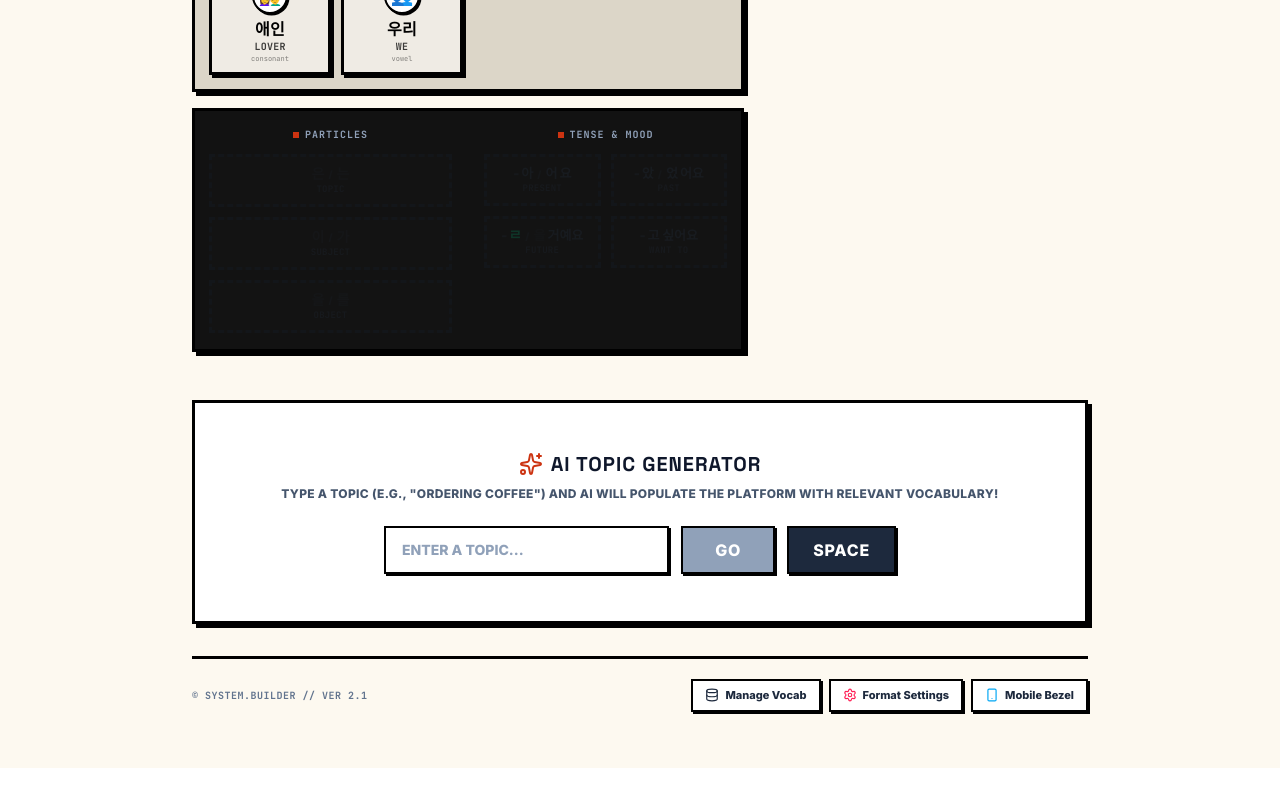
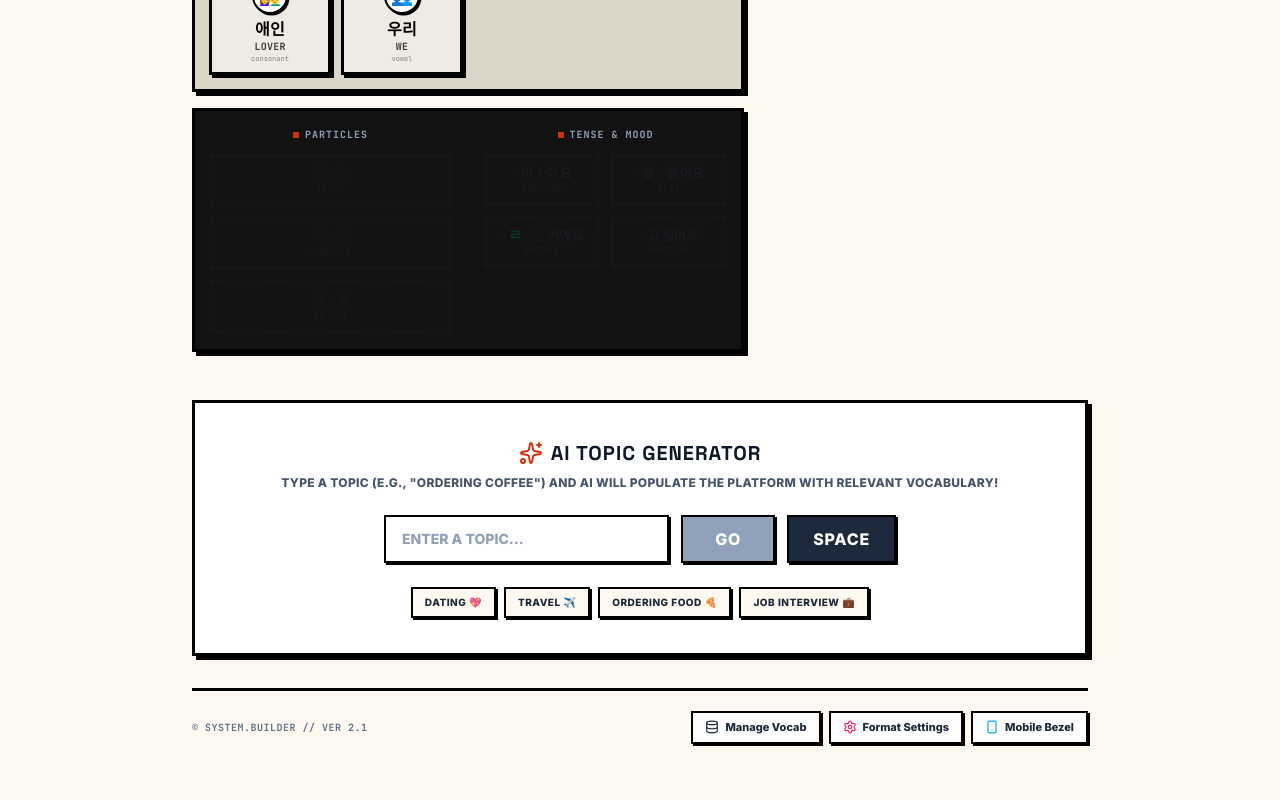
Before and after one commit to senskorea/korean-sentence-builder, a React (Vite) app: page / in a window 1280 px wide. Shown: the part 455-1255 px from the top of the page. Before the commit the page ends 1223 px from the top, so only its background shows below. Built offline with nearby package versions, Linux system fonts and the light colour scheme.

Commit message:
Add scenario suggestions to Topic Generator

```diff
--- a/src/components/TopicGenerator.tsx
+++ b/src/components/TopicGenerator.tsx
@@ -57,7 +57,7 @@ export default function TopicGenerator({ onVocabGenerated }: TopicGeneratorProps
   return (
     <div className="w-full max-w-4xl mx-auto my-4 [perspective:1000px]">
       <motion.div
-        className="relative w-full h-56 transition-all duration-700 [transform-style:preserve-3d]"
+        className="relative w-full h-64 transition-all duration-700 [transform-style:preserve-3d]"
         initial={false}
         animate={{ rotateY: isFlipped ? 180 : 0 }}
       >
@@ -94,6 +94,18 @@ export default function TopicGenerator({ onVocabGenerated }: TopicGeneratorProps
             >
               Space
             </button>
+          </div>
+
+          <div className="flex flex-wrap gap-2 justify-center max-w-lg mt-6">
+            {['Dating 💖', 'Travel ✈️', 'Ordering Food 🍕', 'Job Interview 💼'].map((scenario) => (
+              <button
+                key={scenario}
+                onClick={() => setTopic(scenario.replace(/[\u{1F300}-\u{1F6FF}\u{1F900}-\u{1F9FF}\u{2600}-\u{26FF}\u{2700}-\u{27BF}]/gu, '').trim())}
+                className="text-[10px] font-extrabold px-3 py-1.5 bg-[#fdf9f0] hover:bg-[#efebe4] dark:bg-slate-800 dark:hover:bg-slate-700 text-slate-800 dark:text-slate-200 border-2 border-black uppercase tracking-wider transition-all cursor-pointer shadow-[2px_2px_0px_0px_rgba(0,0,0,1)] active:translate-y-[2px] active:shadow-none"
+              >
+                {scenario}
+              </button>
+            ))}
           </div>
         </div>
 
```
